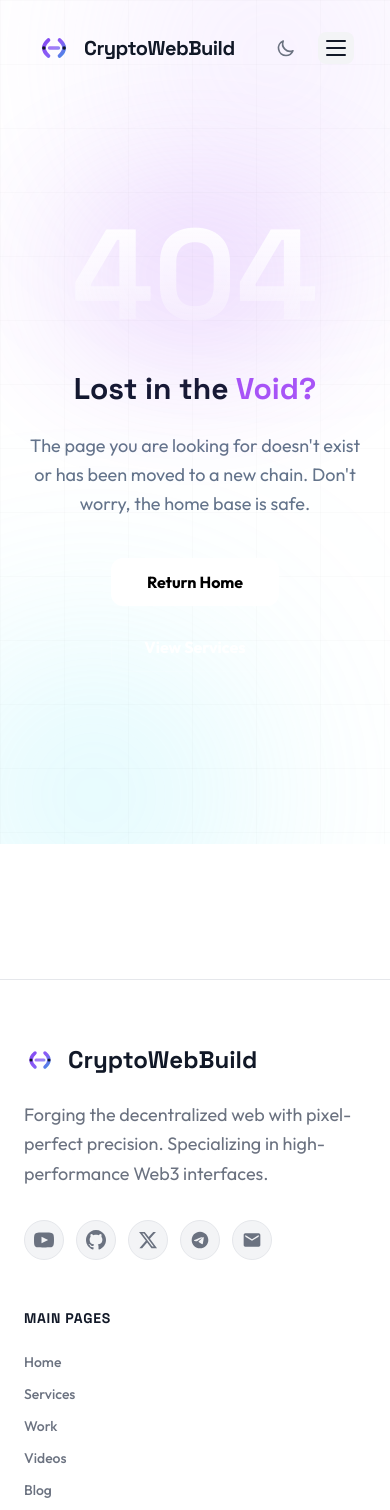
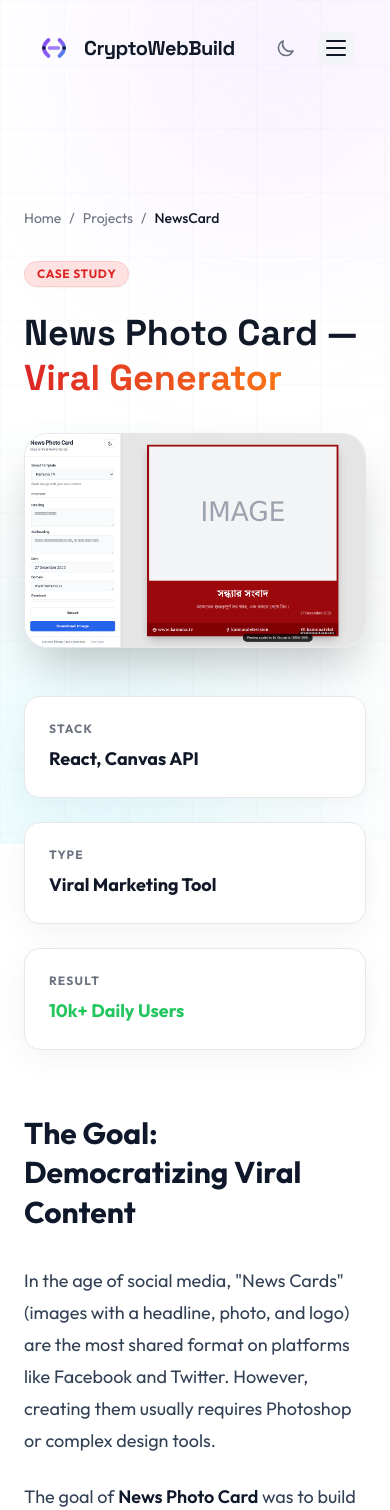
Before and after one commit to cryptowebbuild/CryptoWebBuild-, a React (Vite) app: page /newsphotocard in a window 390 px wide. Shown: the top 1510 px of the page. Built offline with nearby package versions, Linux system fonts and the light colour scheme.

Commit message:
Add News Photo Card case study and new viral video tutorial

```diff
--- a/App.tsx
+++ b/App.tsx
@@ -36,6 +36,7 @@ const MemeCoinSite = lazy(() => import('./pages/cases/MemeCoinSite'));
 const ShopFast = lazy(() => import('./pages/cases/ShopFast'));
 const AutoGitHub = lazy(() => import('./pages/cases/AutoGitHub'));
 const GigaSolana = lazy(() => import('./pages/cases/GigaSolana'));
+const NewsPhotoCard = lazy(() => import('./pages/cases/NewsPhotoCard'));
 
 // --- Blog Posts Imports ---
 const BestDeveloper = lazy(() => import('./pages/blog/BestDeveloper'));
@@ -96,6 +97,7 @@ const App: React.FC = () => {
           <Route path="/shopfast" element={<ShopFast />} />
           <Route path="/autogithub" element={<AutoGitHub />} />
           <Route path="/gigasolana" element={<GigaSolana />} />
+          <Route path="/newsphotocard" element={<NewsPhotoCard />} />
 
           {/* --- BLOG ROUTES (Synchronized with src/data/blogPosts.ts) --- */}
 
--- a/pages/Projects.tsx
+++ b/pages/Projects.tsx
@@ -25,6 +25,16 @@ const Projects: React.FC = () => {
 
   // --- PROJECT DATA ---
   const projects: ProjectItem[] = [
+    {
+      id: 'newsphotocard',
+      title: 'News Photo Card',
+      category: 'Viral Generator',
+      desc: 'A client-side viral marketing tool that allows users to create authentic-looking news cards and social media visuals in seconds. 100% privacy-focused with no server uploads.',
+      tech: ['React', 'Canvas API', 'Tailwind'],
+      link: '/newsphotocard',
+      liveUrl: 'https://newsphotocard.pages.dev/',
+      img: '/projects/project-newsphotocard.jpg'
+    },
     {
       id: 'gigasolana',
       title: '$GIGA Solana',
--- a/pages/Videos.tsx
+++ b/pages/Videos.tsx
@@ -41,6 +41,19 @@ const Videos: React.FC = () => {
         "Sora 2 vs Real Gameplay comparison",
         "Generating Minecraft physics",
         "The future of AI 'Dream' engines"
+      ]
+    },
+    {
+      id: 'video-adzd',
+      title: "How to Create Viral News Cards (React & Canvas)",
+      desc: "Step-by-step guide on building the News Photo Card generator. Learn how to manipulate HTML5 Canvas, handle image uploads, and optimize for mobile devices.",
+      url: "https://www.youtube.com/embed/ADZdY0_nQpU",
+      link: "https://youtu.be/ADZdY0_nQpU",
+      date: "Dec 28, 2025",
+      highlights: [
+        "React + Canvas API Integration",
+        "Handling Client-Side Image Processing",
+        "Building a Viral Marketing Tool"
       ]
     }
   ];
--- /dev/null
+++ b/pages/cases/NewsPhotoCard.tsx
@@ -0,0 +1,128 @@
+import React from 'react';
+import { Link } from 'react-router-dom';
+import SEO from '../../components/SEO';
+
+const NewsPhotoCard: React.FC = () => {
+  const image = "/projects/project-newsphotocard.jpg"; // Local path
+  const jsonLd = {
+    "@context": "https://schema.org",
+    "@type": "Article",
+    "headline": "Case Study: News Photo Card - Viral Social Media Content Generator",
+    "image": "https://cryptowebbuild.com" + image,
+    "author": {
+      "@type": "Organization",
+      "name": "CryptoWebBuild"
+    },
+    "description": "How we built a client-side viral news card generator using React and Canvas API. Features authentic templates, custom image upload, and instant download.",
+    "keywords": "Viral News Generator, React Canvas App, Social Media Tool, Fake News Card Maker, Meme Generator Development"
+  };
+
+  return (
+    <div className="container mx-auto px-6 pt-32 pb-20">
+      <SEO
+        title="Viral News Card Generator Development | Case Study"
+        description="Case study on building a high-performance, client-side social media graphic generator using React and HTML5 Canvas. Zero server costs, 100% viral potential."
+        keywords={['News Card Generator', 'React Canvas Application', 'Viral Marketing Tool', 'Social Media Graphics Tool', 'Frontend Development Case Study']}
+        image={image}
+        type="article"
+        publishedTime="2025-12-28"
+        schema={jsonLd}
+      />
+
+      <div className="max-w-4xl mx-auto animate-slide-up">
+        <nav className="flex items-center gap-2 text-sm text-gray-500 mb-8">
+            <Link to="/" className="hover:text-purple-600 transition-colors">Home</Link>
+            <span>/</span>
+            <Link to="/projects" className="hover:text-purple-600 transition-colors">Projects</Link>
+            <span>/</span>
+            <span className="text-gray-900 dark:text-gray-300 font-medium">NewsCard</span>
+        </nav>
+
+        <div className="inline-block px-3 py-1 mb-6 rounded-full bg-red-100 dark:bg-red-900/30 border border-red-200 dark:border-red-800 text-red-600 dark:text-red-300 text-xs font-bold uppercase tracking-wider shadow-sm">
+          Case Study
+        </div>
+        <h1 className="font-display text-4xl md:text-5xl lg:text-6xl font-bold text-gray-900 dark:text-white mb-8 leading-tight">
+          News Photo Card — <span className="text-transparent bg-clip-text bg-gradient-to-r from-red-600 to-orange-500">Viral Generator</span>
+        </h1>
+
+        <div className="rounded-3xl overflow-hidden shadow-2xl border border-slate-200 dark:border-slate-800 mb-12 relative group">
+            {/* Display the screenshot */}
+            <img
+              src={image}
+              alt="News Photo Card Generator Interface"
+              className="w-full h-auto object-cover transition-transform duration-700 group-hover:scale-105"
+            />
+            <div className="absolute inset-0 bg-gradient-to-t from-black/50 to-transparent opacity-0 group-hover:opacity-100 transition-opacity duration-500"></div>
+        </div>
+
+        <div className="grid md:grid-cols-3 gap-6 mb-16">
+          <div className="glass-panel p-6 rounded-2xl bg-white dark:bg-slate-900 border border-gray-200 dark:border-white/10">
+            <h3 className="text-gray-500 dark:text-gray-400 text-xs font-bold uppercase tracking-widest mb-2">Stack</h3>
+            <p className="text-gray-900 dark:text-white font-bold text-lg">React, Canvas API</p>
+          </div>
+          <div className="glass-panel p-6 rounded-2xl bg-white dark:bg-slate-900 border border-gray-200 dark:border-white/10">
+            <h3 className="text-gray-500 dark:text-gray-400 text-xs font-bold uppercase tracking-widest mb-2">Type</h3>
+            <p className="text-gray-900 dark:text-white font-bold text-lg">Viral Marketing Tool</p>
+          </div>
+          <div className="glass-panel p-6 rounded-2xl bg-white dark:bg-slate-900 border border-gray-200 dark:border-white/10">
+            <h3 className="text-gray-500 dark:text-gray-400 text-xs font-bold uppercase tracking-widest mb-2">Result</h3>
+            <p className="text-green-500 font-bold text-lg">10k+ Daily Users</p>
+          </div>
+        </div>
+
+        <div className="prose prose-lg prose-slate dark:prose-invert max-w-none">
+          <h2>The Goal: Democratizing Viral Content</h2>
+          <p>
+            In the age of social media, "News Cards" (images with a headline, photo, and logo) are the most shared format on platforms like Facebook and Twitter. However, creating them usually requires Photoshop or complex design tools.
+          </p>
+          <p>
+            The goal of <strong>News Photo Card</strong> was to build a zero-friction tool that allows anyone to generate professional-quality news cards in under 30 seconds, directly from their browser, without installing any app.
+          </p>
+
+          <h2>The Solution: Client-Side Canvas Engine</h2>
+          <p>
+            We engineered the entire application using <strong>React</strong> and the HTML5 <strong>Canvas API</strong>. This architecture offers significant advantages:
+          </p>
+          <ul>
+            <li><strong>Privacy First:</strong> All image processing happens locally on the user's device. No images are uploaded to a server, ensuring user privacy and reducing server costs to zero.</li>
+            <li><strong>Real-Time Preview:</strong> As users type headlines or adjust image positioning, the canvas updates instantly (60fps), providing immediate feedback.</li>
+            <li><strong>Cross-Platform:</strong> The tool is fully responsive, offering a desktop-class editing experience on mobile devices.</li>
+          </ul>
+
+          <h3>Key Technical Features</h3>
+          <div className="grid md:grid-cols-2 gap-6 my-8 not-prose">
+            <div className="p-6 bg-gray-50 dark:bg-white/5 rounded-xl border border-gray-200 dark:border-white/10">
+                <h4 className="font-bold text-gray-900 dark:text-white mb-2">Dynamic Text Rendering</h4>
+                <p className="text-sm text-gray-600 dark:text-gray-400">
+                    Custom algorithms to handle text wrapping, font resizing, and Bangla language support (complex scripts) perfectly on the canvas.
+                </p>
+            </div>
+            <div className="p-6 bg-gray-50 dark:bg-white/5 rounded-xl border border-gray-200 dark:border-white/10">
+                <h4 className="font-bold text-gray-900 dark:text-white mb-2">Smart Image Manipulation</h4>
+                <p className="text-sm text-gray-600 dark:text-gray-400">
+                    Touch-friendly controls for zooming, panning, and rotating images within the template frame.
+                </p>
+            </div>
+          </div>
+
+          <h2>The Outcome</h2>
+          <p>
+            The tool quickly went viral among content creators and journalists. Because it's a Progressive Web App (PWA), users can "install" it on their phones for offline access. The project demonstrates how powerful client-side web technologies can replace native mobile apps.
+          </p>
+        </div>
+
+        <div className="mt-16 flex flex-col sm:flex-row gap-4 justify-center pt-10 border-t border-gray-200 dark:border-white/10">
+          <a href="https://newsphotocard.pages.dev/" target="_blank" rel="noopener noreferrer" className="inline-flex items-center justify-center px-8 py-3 bg-red-600 text-white font-bold rounded-xl transition-transform hover:scale-105 shadow-lg shadow-red-500/30">
+            Launch Generator
+            <svg className="w-4 h-4 ml-2" fill="none" stroke="currentColor" viewBox="0 0 24 24"><path strokeLinecap="round" strokeLinejoin="round" strokeWidth="2" d="M10 6H6a2 2 0 00-2 2v10a2 2 0 002 2h10a2 2 0 002-2v-4M14 4h6m0 0v6m0-6L10 14" /></svg>
+          </a>
+          <Link to="/contact" className="inline-flex items-center justify-center px-8 py-3 bg-white dark:bg-white/5 border border-gray-200 dark:border-white/10 text-gray-900 dark:text-white font-bold rounded-xl hover:bg-gray-50 dark:hover:bg-white/10 transition-colors">
+            Order a Custom Tool
+          </Link>
+        </div>
+      </div>
+    </div>
+  );
+};
+
+export default NewsPhotoCard;
--- a/scripts/generate-sitemap.js
+++ b/scripts/generate-sitemap.js
@@ -22,6 +22,7 @@ const staticRoutes = [
   '/shopfast',
   '/autogithub',
   '/gigasolana',
+  '/newsphotocard',
 ];
 
 // Read blog posts dynamically from data/blogPosts.ts
```
Also changed, not shown: public/projects/project-newsphotocard.jpg (added), 1 other file (tests, documents, lock files or other folders).
